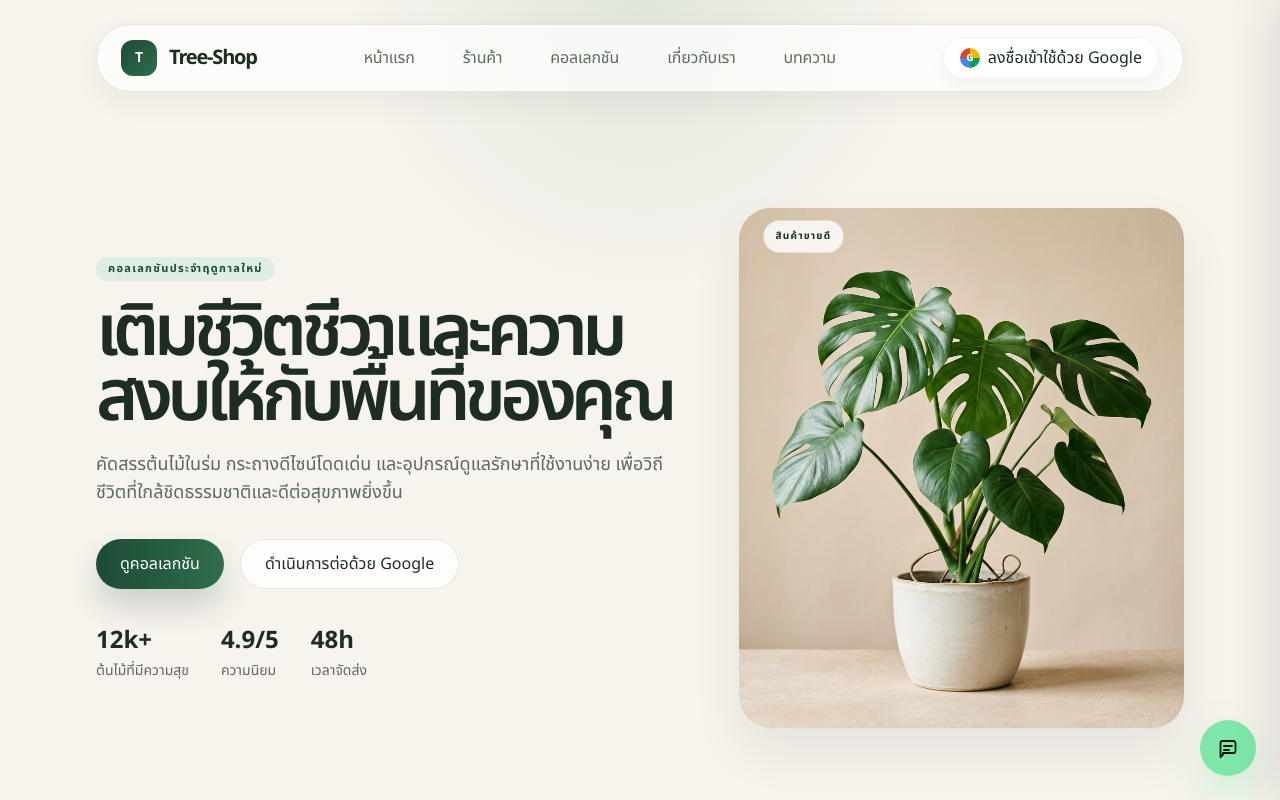
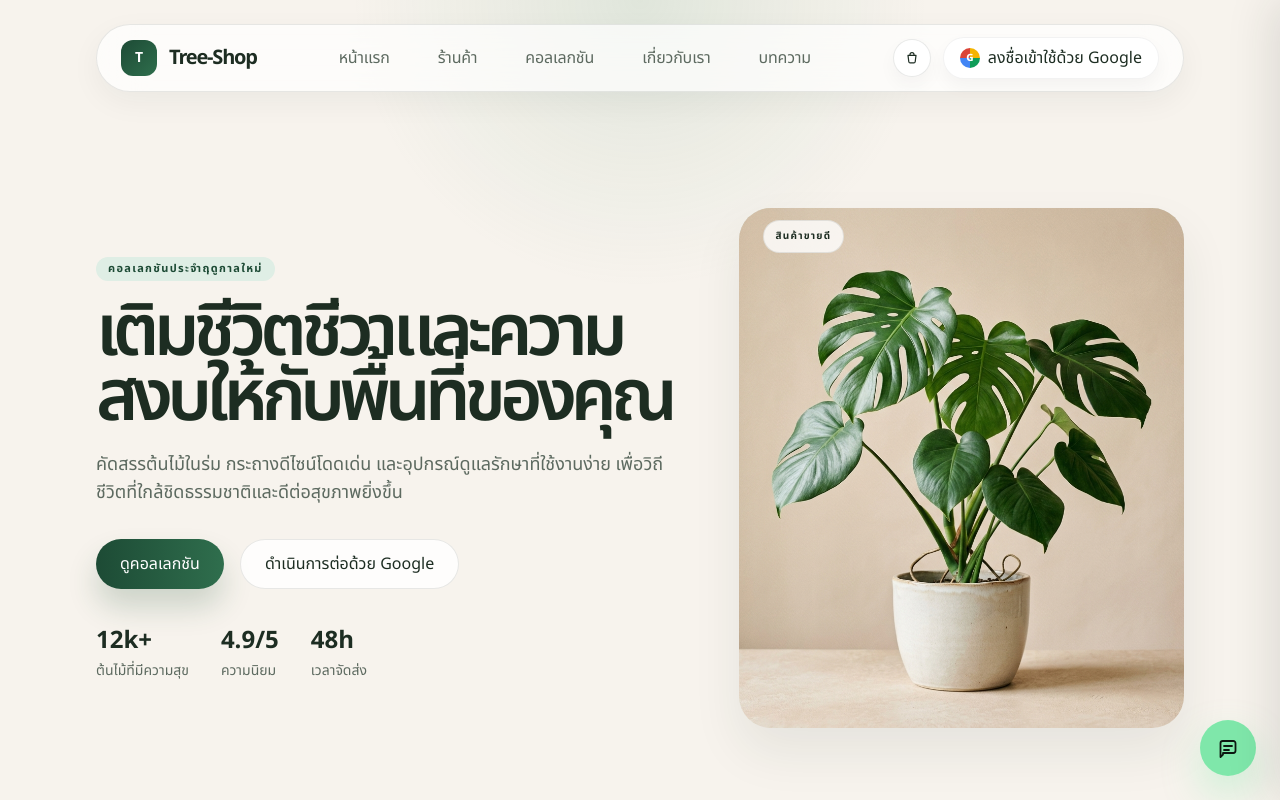
Before and after one commit to kritsada19/tree-store-project, a Next.js app: page / in a window 1280 px wide. Shown: the top 800 px of the page. Built offline with nearby package versions, Linux system fonts and the light colour scheme; no server answers.

Commit message:
refactor(Navbar): simplify authentication checks and clean up unused variables

```diff
--- a/components/Navbar.tsx
+++ b/components/Navbar.tsx
@@ -1,7 +1,7 @@
 "use client";
 
 import Link from "next/link";
-import { usePathname, useRouter } from "next/navigation";
+import { usePathname } from "next/navigation";
 import { signOut, useSession } from "next-auth/react";
 import { createContext, useContext, useMemo, useState } from "react";
 
@@ -28,8 +28,6 @@ type CartContextValue = {
 const CartContext = createContext<CartContextValue | undefined>(undefined);
 
 export function CartProvider({ children }: { children: React.ReactNode }) {
-  const router = useRouter();
-  const { status } = useSession();
   const [cart, setCart] = useState<CartItem[]>([]);
   const [isCartOpen, setIsCartOpen] = useState(false);
 
@@ -40,11 +38,6 @@ export function CartProvider({ children }: { children: React.ReactNode }) {
   );
 
   const addToCart = (product: Product) => {
-    if (status !== "authenticated") {
-      router.push("/login");
-      return;
-    }
-
     setCart((prevCart) => {
       const existingItem = prevCart.find((item) => item.id === product.id);
 
@@ -104,7 +97,6 @@ export function Navbar({
   const pathname = usePathname();
   const { cart, total, cartCount, isCartOpen, setIsCartOpen, removeFromCart, resetCart } =
     useCart();
-  const isAuthenticated = status === "authenticated";
 
   const activeItem =
     navItems.find((item) => {
@@ -150,7 +142,6 @@ export function Navbar({
         </nav>
 
         <div className="flex items-center gap-3">
-          {isAuthenticated && (
           <button
             type="button"
             onClick={() => setIsCartOpen(true)}
@@ -176,8 +167,7 @@ export function Navbar({
               </span>
             )}
           </button>
-          )}
-          {isAuthenticated && session?.user?.email ? (
+          {status === "authenticated" && session?.user?.email ? (
             <div className="flex items-center gap-2">
               <div
                 className="inline-flex max-w-55 items-center gap-2 truncate rounded-full border border-[#1d4b35]/10 bg-[#eaf5ed] px-4 py-2 text-sm font-semibold text-[#1d4b35] shadow-[0_8px_18px_rgba(29,45,34,0.04)]"
@@ -219,7 +209,7 @@ export function Navbar({
       </header>
 
       <CartDrawer
-        isOpen={isAuthenticated && isCartOpen}
+        isOpen={isCartOpen}
         cart={cart}
         total={total}
         onClose={() => setIsCartOpen(false)}
```
Lines whose indentation alone changed are shown as unchanged.
